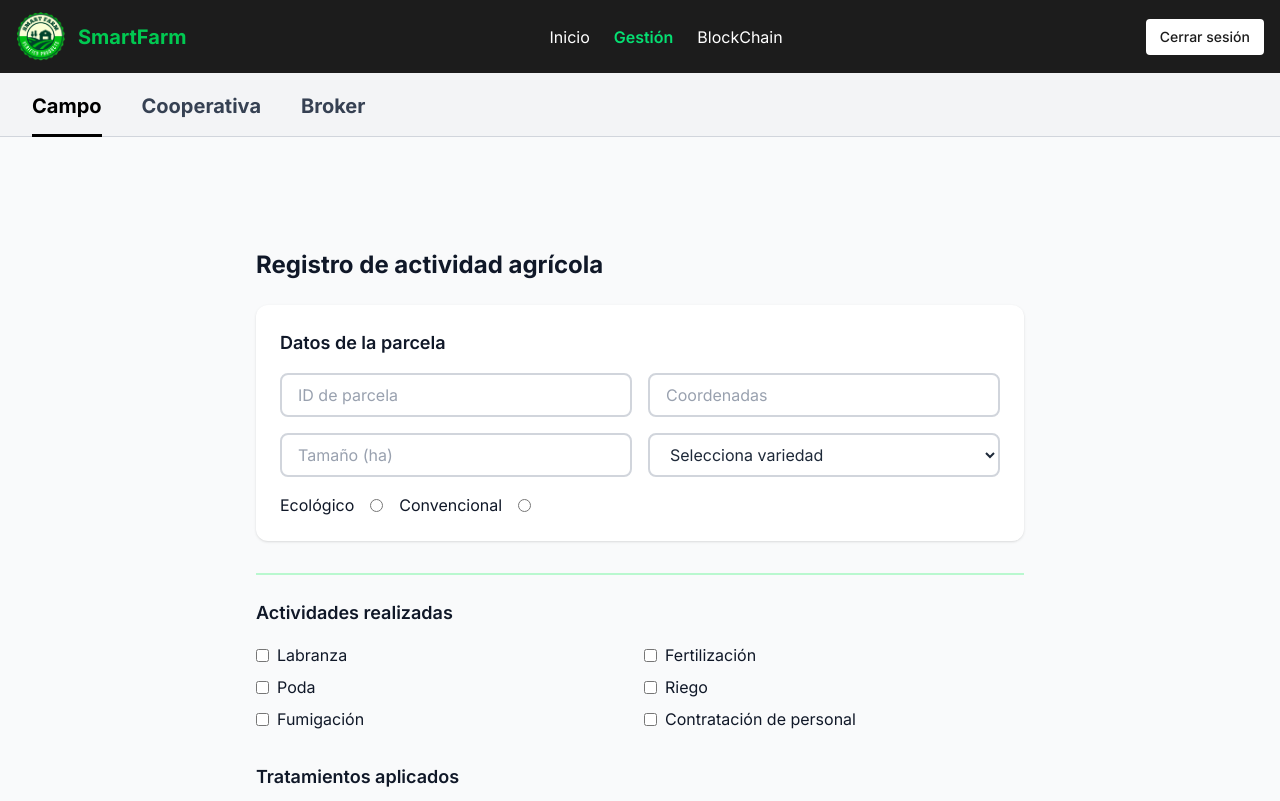
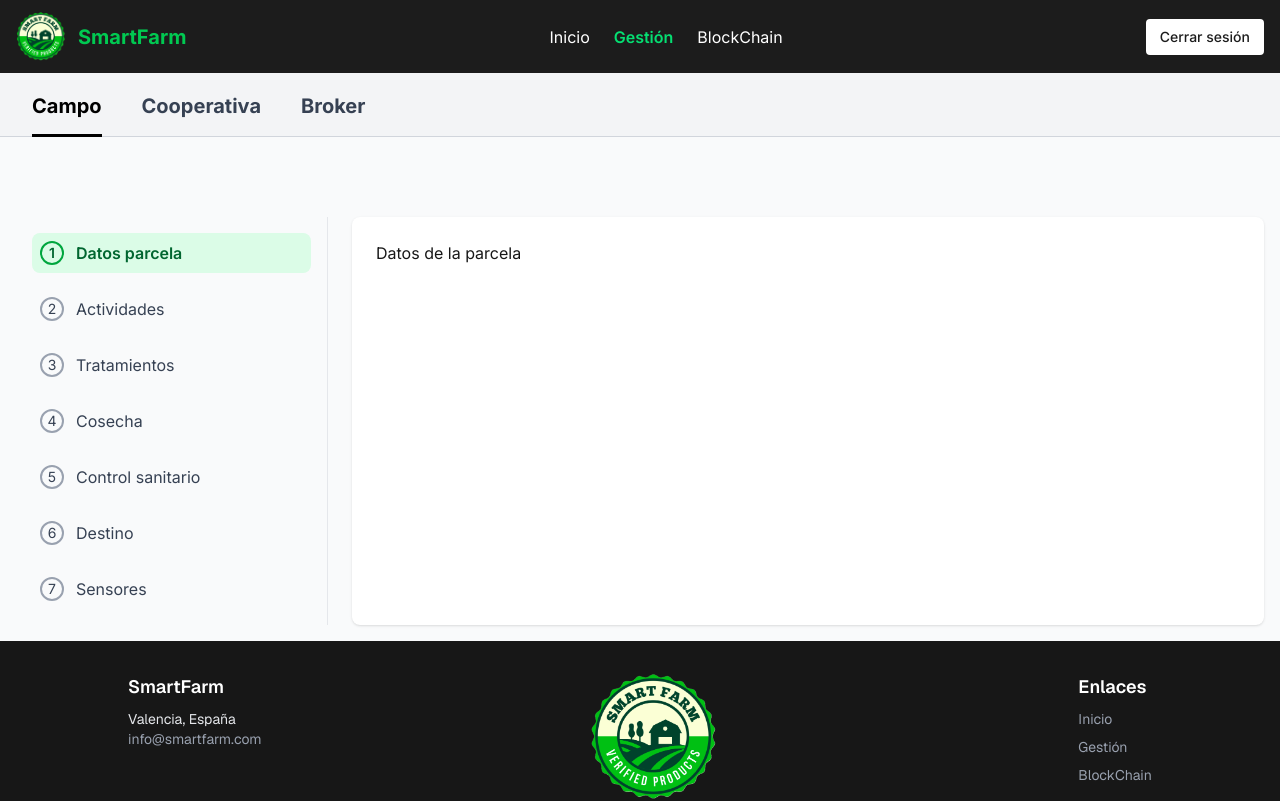
Before and after one commit to Huda-23/TFG-PFC-Project-v2, a Next.js app: page /app/agricultor in a window 1280 px wide. Shown: the top 801 px of the page. Built offline with nearby package versions, Linux system fonts and the light colour scheme.

Commit message:
Rehecho toda la estructura de app/agricultor, añadido wizard y archivo único que lo maneja todo: 'wizardAgricultor' formularios sin acabar y vacíos

```diff
--- a/src/app/app/agricultor/page.tsx
+++ b/src/app/app/agricultor/page.tsx
@@ -1,11 +1,13 @@
-import FormAgricultor from "@/components/appComponents/agricultorPage";
+// import FormAgricultor from "@/components/appComponents/agricultorPage";
 // import WizardSidebar from "@/components/appComponents/wizardSidebarAgr";
+import WizardAgricultor from "@/components/appComponents/agricultorPagesYSteps/wizardAgricultor";
 
 export default function AgricultorPage() {
   return (
     <main className="p-4 bg-gray-50 mt-0 pt-0">
       {/* <WizardSidebar /> */}
-      <FormAgricultor />
+      {/* <FormAgricultor /> */}
+      <WizardAgricultor />
     </main>
   );
 }
--- /dev/null
+++ b/src/components/appComponents/agricultorPagesYSteps/PasoActividades.tsx
@@ -0,0 +1,4 @@
+// PasoActividades.tsx
+export default function PasoActividades() {
+  return <p>Actividades realizadas</p>;
+}
--- /dev/null
+++ b/src/components/appComponents/agricultorPagesYSteps/PasoControlSanitario.tsx
@@ -0,0 +1,4 @@
+// PasoControlSanitario.tsx
+export default function PasoControlSanitario() {
+  return <p>Control sanitario</p>;
+}
--- /dev/null
+++ b/src/components/appComponents/agricultorPagesYSteps/PasoCosecha.tsx
@@ -0,0 +1,4 @@
+// PasoCosecha.tsx
+export default function PasoCosecha() {
+  return <p>Cosecha</p>;
+}
--- /dev/null
+++ b/src/components/appComponents/agricultorPagesYSteps/PasoDatosParcela.tsx
@@ -0,0 +1,4 @@
+// PasoDatosParcela.tsx
+export default function PasoDatosParcela() {
+  return <p>Datos de la parcela</p>;
+}
--- /dev/null
+++ b/src/components/appComponents/agricultorPagesYSteps/PasoDestino.tsx
@@ -0,0 +1,4 @@
+// PasoDestino.tsx
+export default function PasoDestino() {
+  return <p>Destino</p>;
+}
--- /dev/null
+++ b/src/components/appComponents/agricultorPagesYSteps/PasoSensores.tsx
@@ -0,0 +1,4 @@
+// PasoSensores.tsx
+export default function PasoSensores() {
+  return <p>Sensores</p>;
+}
--- /dev/null
+++ b/src/components/appComponents/agricultorPagesYSteps/PasoTratamientos.tsx
@@ -0,0 +1,4 @@
+// PasoTratamientos.tsx
+export default function PasoTratamientos() {
+  return <p>tratamientos realizados</p>;
+}
--- /dev/null
+++ b/src/components/appComponents/agricultorPagesYSteps/wizardAgricultor.tsx
@@ -0,0 +1,49 @@
+"use client";
+import { useState } from "react";
+import WizardSidebarAgr from "./wizardSidebarAgr";
+
+import PasoDatosParcela from "./PasoDatosParcela";
+import PasoActividades from "./PasoActividades";
+import PasoTratamientos from "./PasoTratamientos";
+import PasoCosecha from "./PasoCosecha";
+import PasoControlSanitario from "./PasoControlSanitario";
+import PasoDestino from "./PasoDestino";
+import PasoSensores from "./PasoSensores";
+
+//? Esto sirve de contenedor y cerebro del wizard y de los componentes con cada apartado de el formulario.
+export default function WizardAgricultor() {
+  const [step, setStep] = useState(0);
+
+  const renderStepContent = () => {
+    switch (step) {
+      case 0:
+        return <PasoDatosParcela />;
+      case 1:
+        return <PasoActividades />;
+      case 2:
+        return <PasoTratamientos />;
+      case 3:
+        return <PasoCosecha />;
+      case 4:
+        return <PasoControlSanitario />;
+      case 5:
+        return <PasoDestino />;
+      case 6:
+        return <PasoSensores />;
+      default:
+        return <p>Paso no encontrado</p>;
+    }
+  };
+
+  return (
+    <div className="flex flex-col sm:flex-row gap-6">
+      {/* Sidebar con los pasos */}
+      <WizardSidebarAgr currentStep={step} setStep={setStep} />
+
+      {/* Contenido del paso actual */}
+      <div className="flex-1 bg-white p-6 rounded-lg shadow">
+        {renderStepContent()}
+      </div>
+    </div>
+  );
+}
```
Also changed, not shown: src/components/appComponents/agricultorPagesYSteps/wizardSidebarAgr.tsx (renamed from src/components/appComponents/wizardSidebarAgr.tsx).
